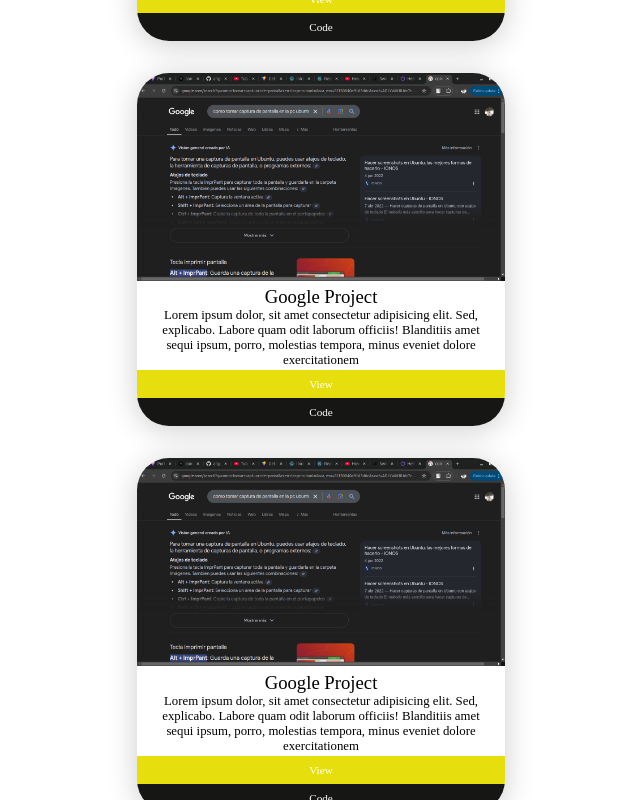
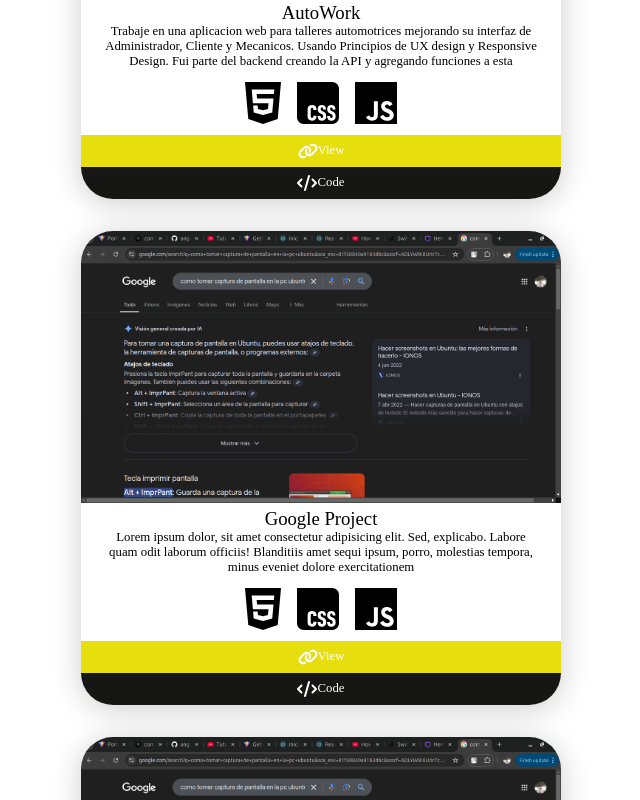
Before and after one commit to angelddeleon/Portafolio, a React (Vite) app: page / in a window 1280 px wide. Shown: the part 1200-2000 px from the top of the page, without its empty margins (319-959 px from the left). Built offline with nearby package versions, Linux system fonts and the light colour scheme; a web font is replaced by a local one.

Commit message:
done Css in computer view

```diff
--- a/src/Components/Projects/Project.css
+++ b/src/Components/Projects/Project.css
@@ -68,9 +68,24 @@
 }
 
 .card-button {
+    display: flex;
+    align-items: center;
+    justify-content: center;
     padding: .5rem;
     width: 100%;
 }
+
+.card-links {
+    display: flex;
+    align-items: center;
+    justify-content: center;
+    padding: .5rem;
+    width: 100%;
+    font-size: 1em;
+}
+
+
+
 
 .view {
     background-color: #E7DF0D;
@@ -80,6 +95,12 @@
 .code {
     background-color: #161615;
     color: #fff;
+}
+
+.iconTechnology{
+    color: black;
+    font-size: 3em;
+    padding: .5rem;
 }
 
 
@@ -96,7 +117,6 @@
 @media (min-width: 768px) {
     .project-section{
         margin-top: 4rem;
-
     }
 
     .project-section-cards {
@@ -107,6 +127,6 @@
 
 
     .project-card {
-        width: calc(33.34% - 2rem);
+        width: 40%;
     }
 }
--- a/src/Components/Projects/Project.jsx
+++ b/src/Components/Projects/Project.jsx
@@ -1,5 +1,9 @@
 import './Project.css'
 import ProjectImage from '../../assets/projectImage.png'
+
+import { FontAwesomeIcon } from '@fortawesome/react-fontawesome'
+
+//Images
 
 import img1 from '../../assets/imageProjects/autowork1.png';
 import img2 from '../../assets/imageProjects/autowork2.png';
@@ -7,6 +11,14 @@
 import img4 from '../../assets/imageProjects/autowork4.png';
 
 
+//Technologies Icon
+
+import { faHtml5 } from '@fortawesome/free-brands-svg-icons'
+import { faCss } from '@fortawesome/free-brands-svg-icons'
+import { faJs } from '@fortawesome/free-brands-svg-icons'
+
+import { faCode } from '@fortawesome/free-solid-svg-icons';
+import { faLink } from '@fortawesome/free-solid-svg-icons';
 
 import { useLanguage } from '../../hooks/LanguageContext';
 
@@ -24,7 +36,11 @@
             id:1,
             images: [img1, img2, img3, img4],
             nameProject: "AutoWork",
-            description: "Hola"
+            description: "Trabaje en una aplicacion web para talleres automotrices mejorando su interfaz de Administrador, Cliente y Mecanicos. Usando Principios de UX design y Responsive Design. Fui parte del backend creando la API y agregando funciones a esta",
+            icons: {
+                tecnologia: ['HTML', 'CSS', 'JavaScript'],
+                icons: [faHtml5, faCss, faJs]
+            }
         }
     ]
 
@@ -40,7 +56,13 @@
 
                     projects.map((project) =>{
                         return(
-                            <ProjectCard key={project.id} images={project.images} titleProject={project.nameProject} description={project.description} />
+                            <ProjectCard
+                                key={project.id}
+                                images={project.images}
+                                titleProject={project.nameProject}
+                                description={project.description}
+                                icons={project.icons}
+                            />
                         )
 
                     })
@@ -52,15 +74,33 @@
                         <img src={ProjectImage} alt="" />
                     </div>
 
-                    <div className="project-card-text">
-                        <h3>Google Project</h3>
-                        <p>Lorem ipsum dolor, sit amet consectetur adipisicing elit. Sed, explicabo. Labore quam odit laborum officiis! Blanditiis amet sequi ipsum, porro, molestias tempora, minus eveniet dolore exercitationem </p>
+                    <div className="project-card-content">
+
+                        <div className="project-card-text">
+                            <h3>Google Project</h3>
+                            <p>Lorem ipsum dolor, sit amet consectetur adipisicing elit. Sed, explicabo. Labore quam odit laborum officiis! Blanditiis amet sequi ipsum, porro, molestias tempora, minus eveniet dolore exercitationem </p>
+                        </div>
+
+                        <div className="icons">
+                            <FontAwesomeIcon className='iconTechnology' icon={faHtml5} />
+                            <FontAwesomeIcon className='iconTechnology' icon={faCss} />
+                            <FontAwesomeIcon className='iconTechnology' icon={faJs} />
+                        </div>
+
+                        <div className="project-card-buttons">
+                            <a className='card-links view' href="#">
+                                <FontAwesomeIcon className='iconLink' icon={faLink} />
+                                <p>View</p>
+                            </a>
+                            <a className='card-links code' href="#">
+                                <FontAwesomeIcon className='iconLink' icon={faCode} />
+                                <p>Code</p>
+                            </a>
+                        </div>
+
+
                     </div>
 
-                    <div className="project-card-buttons">
-                        <a className='card-button view' href="#">View</a>
-                        <a className='card-button code' href="#">Code</a>
-                    </div>
                 </div>
 
                  <div className="project-card">
--- a/src/Components/Projects/ProjectCard/ProjectCard.jsx
+++ b/src/Components/Projects/ProjectCard/ProjectCard.jsx
@@ -1,12 +1,16 @@
 import { useState, useEffect } from 'react';
+
+import { FontAwesomeIcon } from '@fortawesome/react-fontawesome'
+import { faCode } from '@fortawesome/free-solid-svg-icons';
+import { faLink } from '@fortawesome/free-solid-svg-icons';
+
 
 //import './ProjectCard.css'
 
 
-export function ProjectCard ({images, titleProject, description}) {
+export function ProjectCard ({images, titleProject, description, icons}) {
 
     const [currentImageIndex, setCurrentImageIndex] = useState(0);
-    const [isModalOpen, setIsModalOpen] = useState(false);
 
     // Cambiar la imagen cada segundo
     useEffect(() => {
@@ -14,38 +18,48 @@
             setCurrentImageIndex((prevIndex) => (prevIndex + 1) % images.length);
         }, 2000);
 
-        return () => clearInterval(interval); // Limpiar el intervalo al desmontar
+        return () => clearInterval(interval);
     }, [images.length]);
 
-    // Función para abrir el modal
-    const openModal = () => {
-        setIsModalOpen(true);
-    };
-
-    // Función para cerrar el modal
-    const closeModal = () => {
-        setIsModalOpen(false);
-    };
 
 
     return (
+
         <div className="project-card">
-            <img src={images[currentImageIndex]} alt={titleProject} onClick={openModal} />
-            <div className="project-card-text">
-                <h3>{titleProject}</h3>
-                <p>{description}</p>
-            </div>
-            <div className="project-card-buttons">
-                <a className='card-button view' href="#">View</a>
-                <a className='card-button code' href="#">Code</a>
+            <div className='project-card-image'>
+                <img src={images[currentImageIndex]} alt={titleProject} />
             </div>
 
-            {/* Modal para mostrar la imagen completa */}
-            {isModalOpen && (
-                <div className="modal" onClick={closeModal}>
-                    <img src={images[currentImageIndex]} alt={titleProject} className="modal-image" />
+            <div className="project-card-content">
+
+                <div className="project-card-text">
+                    <h3>{titleProject}</h3>
+                    <p>{description}</p>
                 </div>
-            )}
+
+                <div className="icons">
+                    {
+                        icons.tecnologia.map((nameTechnology, index) =>{
+                            return(
+                                <FontAwesomeIcon key={nameTechnology} title={nameTechnology} className='iconTechnology' icon={icons.icons[index]} />
+                            )
+                        })
+                    }
+
+
+                </div>
+
+                <div className="project-card-buttons">
+                    <a className='card-links view' href="#">
+                        <FontAwesomeIcon className='iconLink' icon={faLink} />
+                        <p>View</p>
+                    </a>
+                    <a className='card-links code' href="#">
+                        <FontAwesomeIcon className='iconLink' icon={faCode} />
+                        <p>Code</p>
+                    </a>
+                </div>
+            </div>
         </div>
     );
 
```
